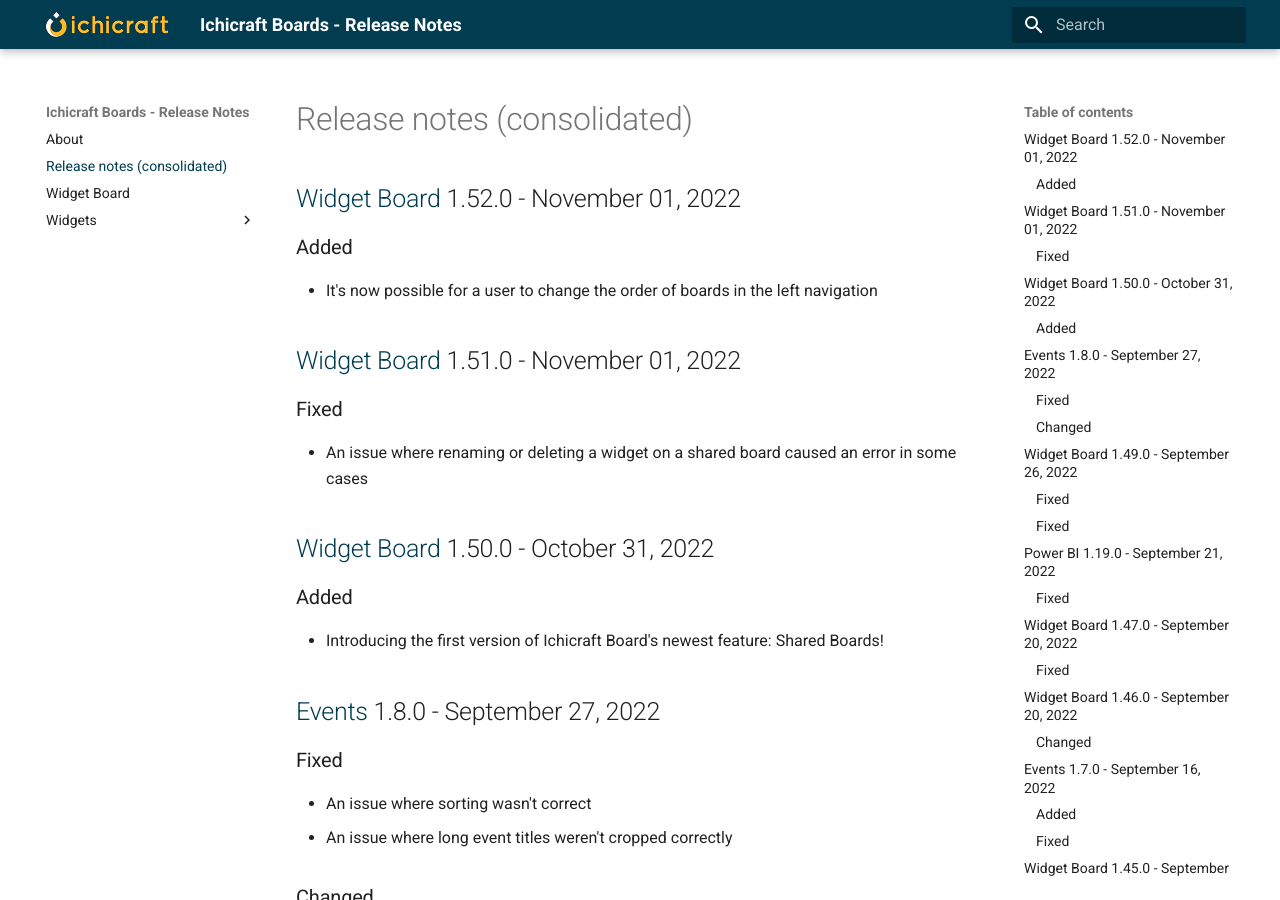
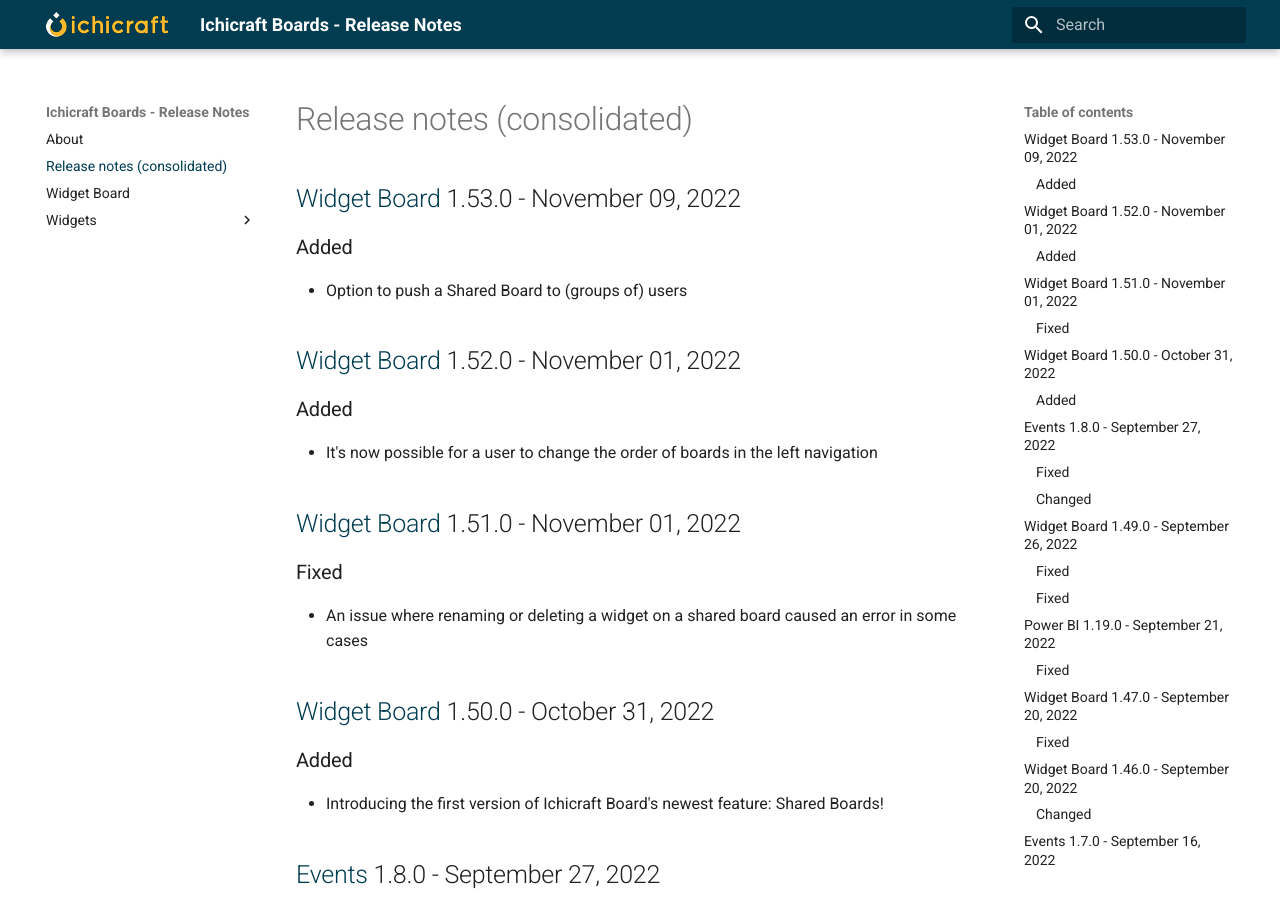
Before and after one commit to ichicraft/widgets-docs, an MkDocs documentation site: the page built from docs/Release-notes-(consolidated).md, in a window 1280 px wide and 900 px high. Built offline with MkDocs 1.6.1 and Material for MkDocs 9.7.7, drawn with Linux system fonts in a browser that asks for light colours.

Commit message:
Release notes updated by BuildService

```diff
--- a/docs/Release-notes-(consolidated).md
+++ b/docs/Release-notes-(consolidated).md
@@ -1,3 +1,8 @@
+## [Widget Board](./Widget Board.md) 1.53.0 - November 09, 2022
+
+### Added
+- Option to push a Shared Board to (groups of) users
+
 ## [Widget Board](./Widget Board.md) 1.52.0 - November 01, 2022
 
 ### Added
```
Also changed, not shown: docs/Widget Board.md (+5 -0 lines).
